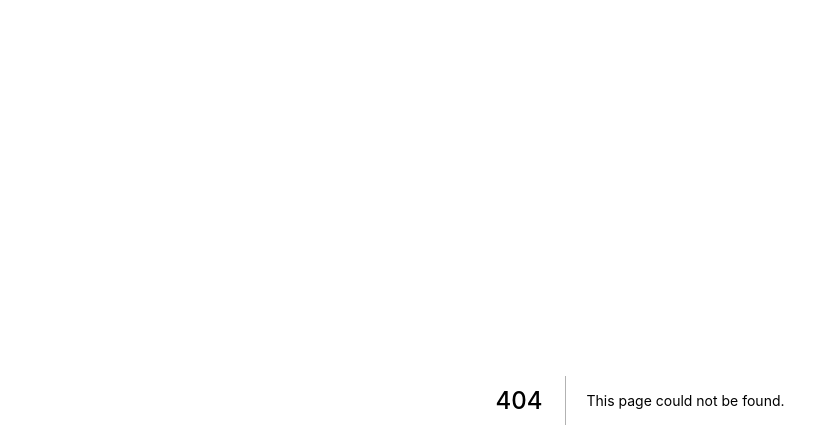
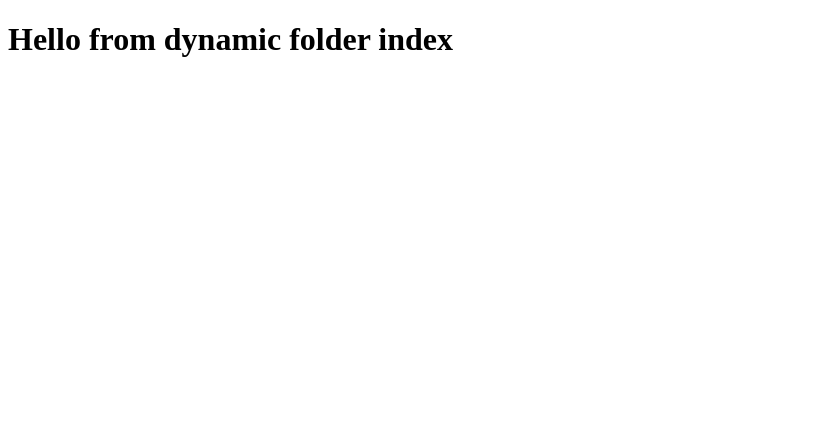
Before and after one commit to mahidulmoon/Freaking-Nextjs-AllinOne-learing-, a Next.js app: page /filename/1 in a window 1280 px wide. Before the commit this address had no page. Shown: the top 448 px of the page, without its empty margins (0-839 px from the left). Built offline with nearby package versions, Linux system fonts and the light colour scheme.

Commit message:
root dynamic file index added

```diff
--- /dev/null
+++ b/pages/filename/[name]/index.tsx
@@ -0,0 +1,3 @@
+export default function FilaName(){
+    return <h1>Hello from dynamic folder index</h1>
+}
```
